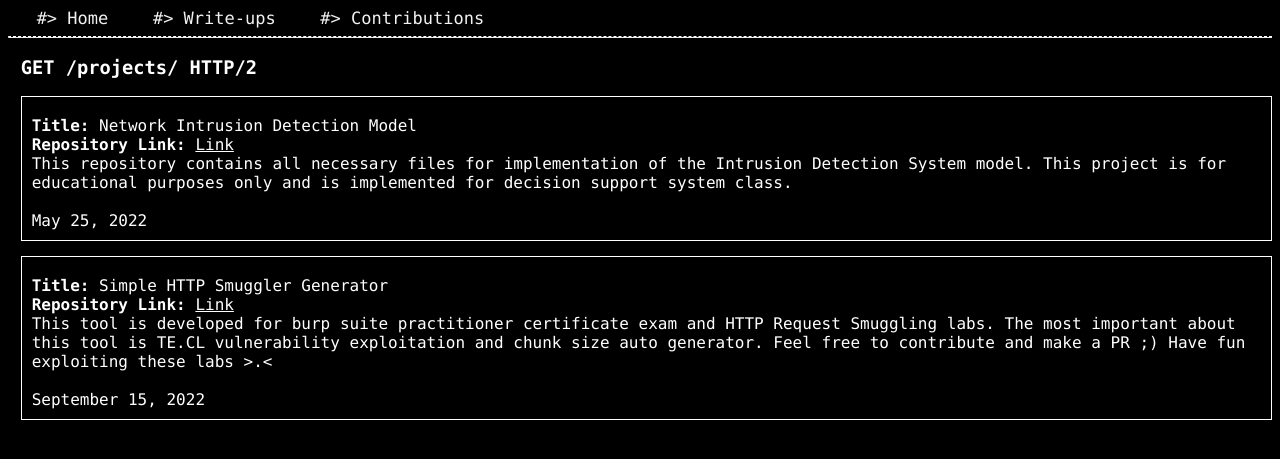
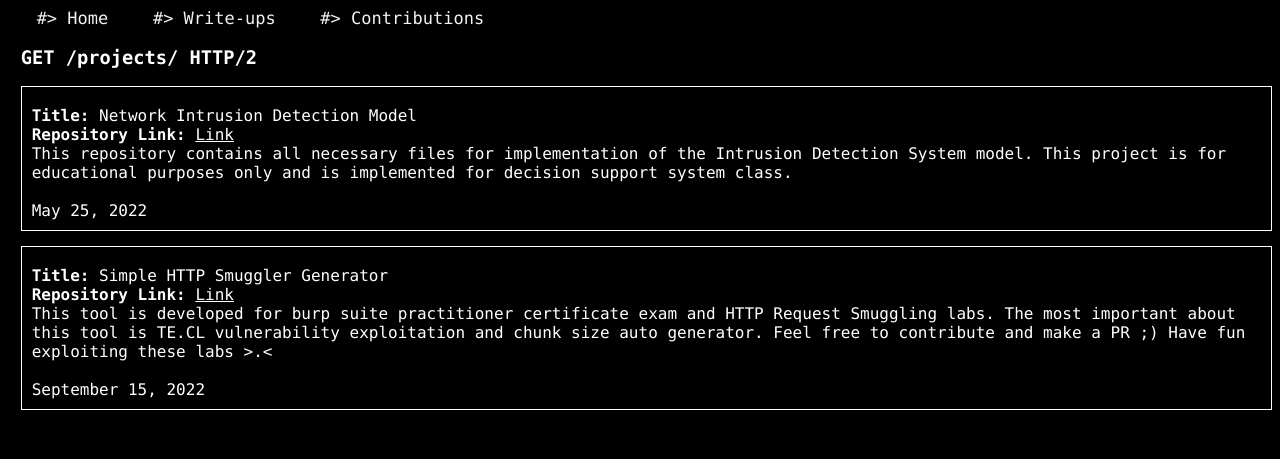
Before and after one commit to dhmosfunk/dhmosfunk.github.io, a Jekyll site: the page built from index.html, in a window 1280 px wide. Shown: the top 459 px of the page. Built offline with Jekyll 4.4.1, drawn with Linux system fonts in a browser that asks for light colours.

Commit message:
Update default.html

```diff
--- a/_layouts/default.html
+++ b/_layouts/default.html
@@ -14,15 +14,9 @@
       </ul>
 </div>
 
-<hr  class="dashed">
-
 <div class="main">
 
         {{ content }}
 </div>
-<!--
-<div class="flicker"></div>
 
-<div class="scanlines"></div>
--->
 </html>
```
